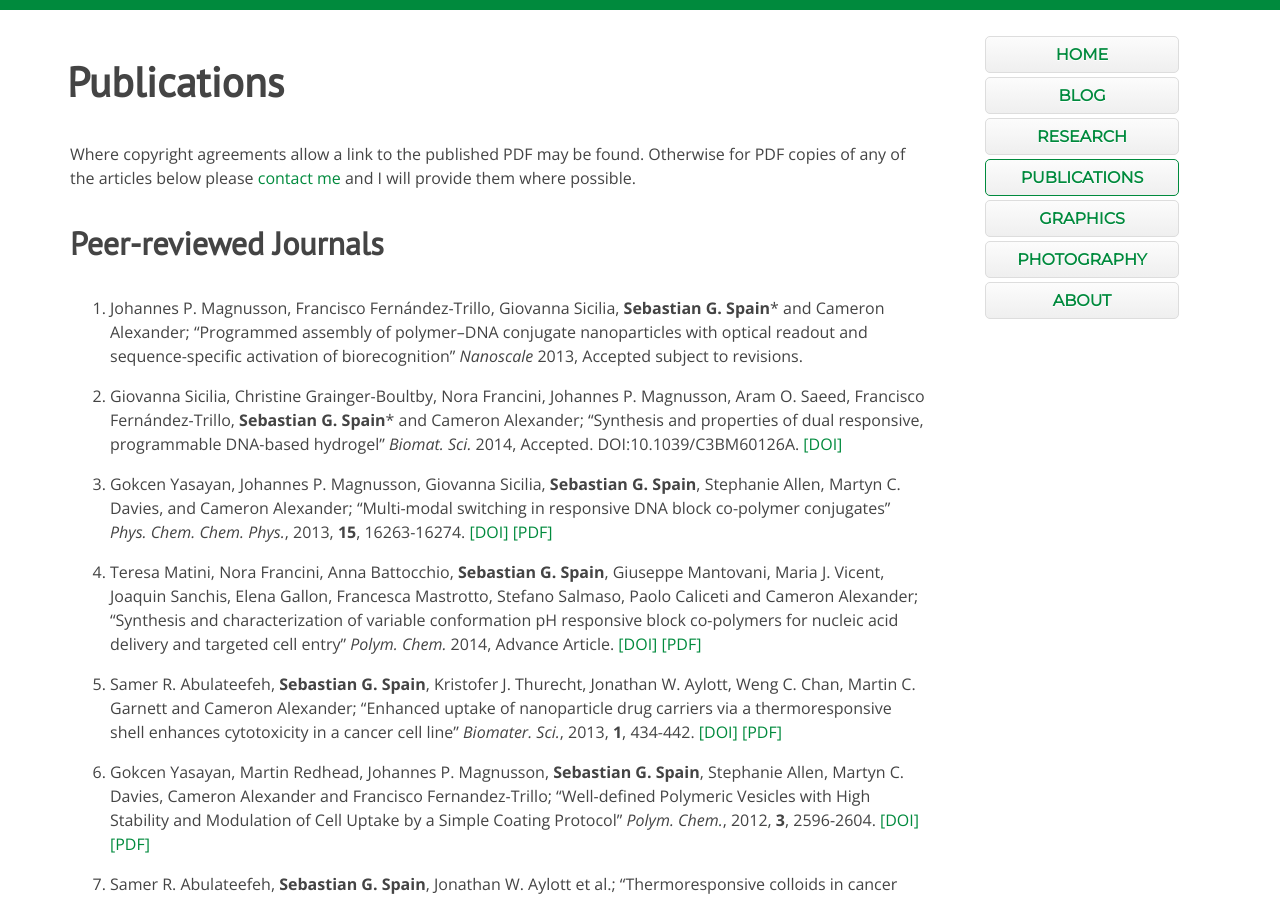
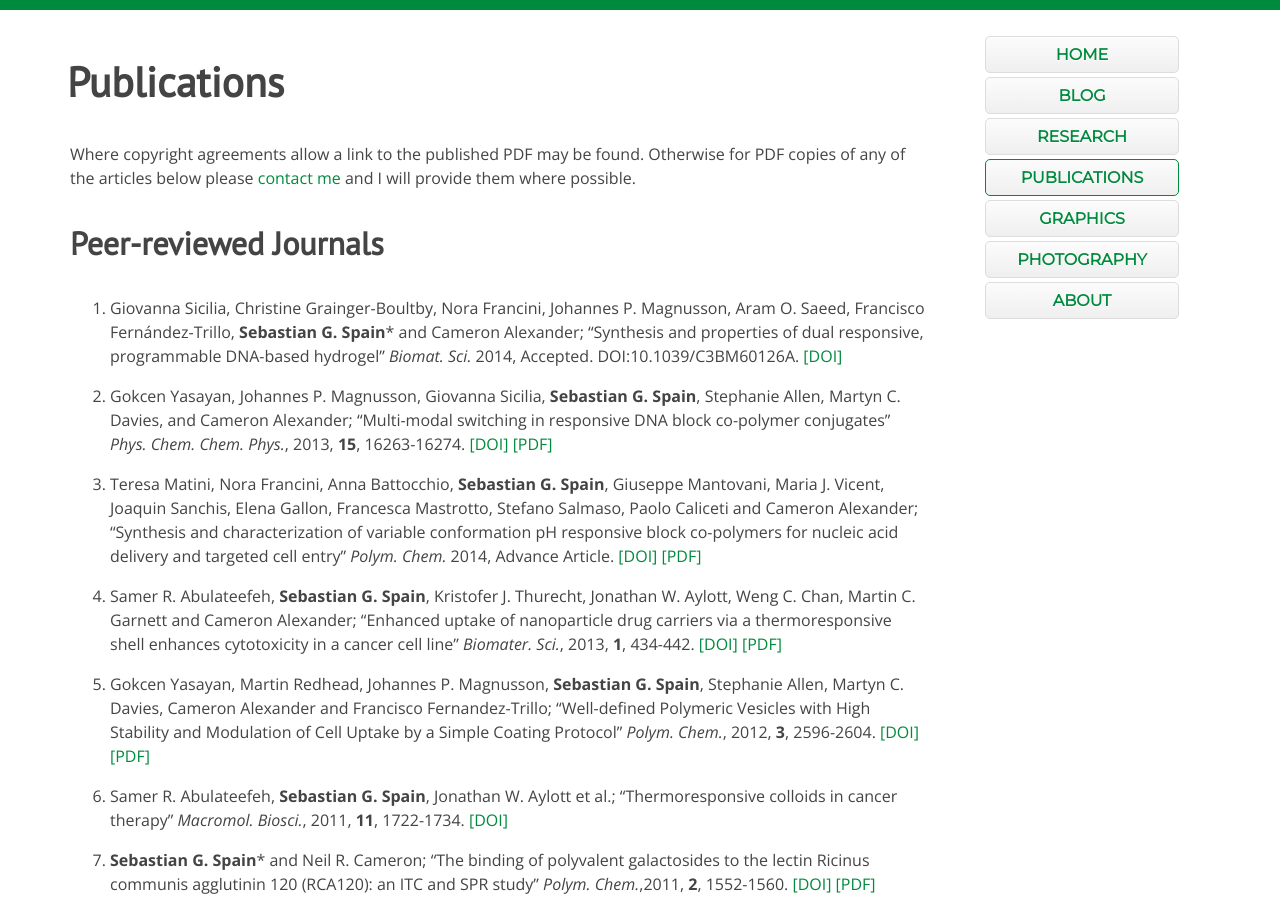
Before and after one commit to sebspain/sebspain.github.io, a Jekyll site: the page built from publications/index.md, in a window 1280 px wide and 900 px high. Built offline with Jekyll 4.4.1, drawn with Linux system fonts in a browser that asks for light colours; Markdown is read by kramdown in place of the engine named in the settings.

Commit message:
removed yet to be published paper

```diff
--- a/publications/index.md
+++ b/publications/index.md
@@ -6,8 +6,6 @@ title: Publications
 Where copyright agreements allow a link to the published PDF may be found. Otherwise for PDF copies of any of the articles below please <a href="mailto:seb@sebspain.co.uk">contact me</a> and I will provide them where possible.
 
 ###Peer-reviewed Journals
-
-1. Johannes P. Magnusson, Francisco Fernández-Trillo, Giovanna Sicilia, <strong>Sebastian G. Spain</strong>* and Cameron Alexander; "Programmed assembly of polymer–DNA conjugate nanoparticles with optical readout and sequence-specific activation of biorecognition" <em>Nanoscale</em> 2013, Accepted subject to revisions.
 
 1. Giovanna Sicilia, Christine Grainger-Boultby, Nora Francini, Johannes P. Magnusson, Aram O. Saeed, Francisco Fernández-Trillo, <strong>Sebastian G. Spain</strong>* and Cameron Alexander; "Synthesis and properties of dual responsive, programmable DNA-based hydrogel" <em>Biomat. Sci.</em> 2014, Accepted. DOI:10.1039/C3BM60126A. [\[DOI\]](http://dx.doi.org/10.1039/C3BM60126A)
 
```
